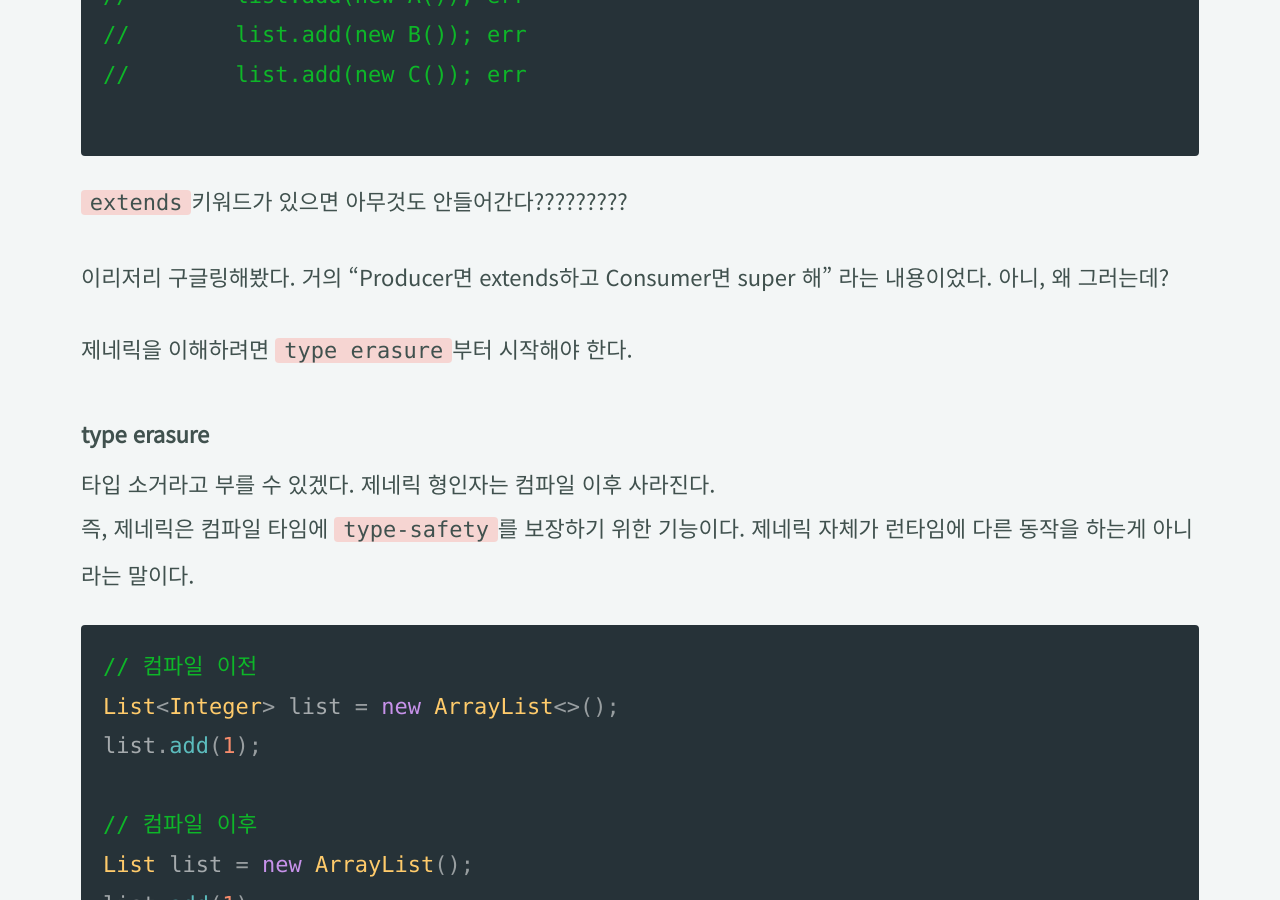
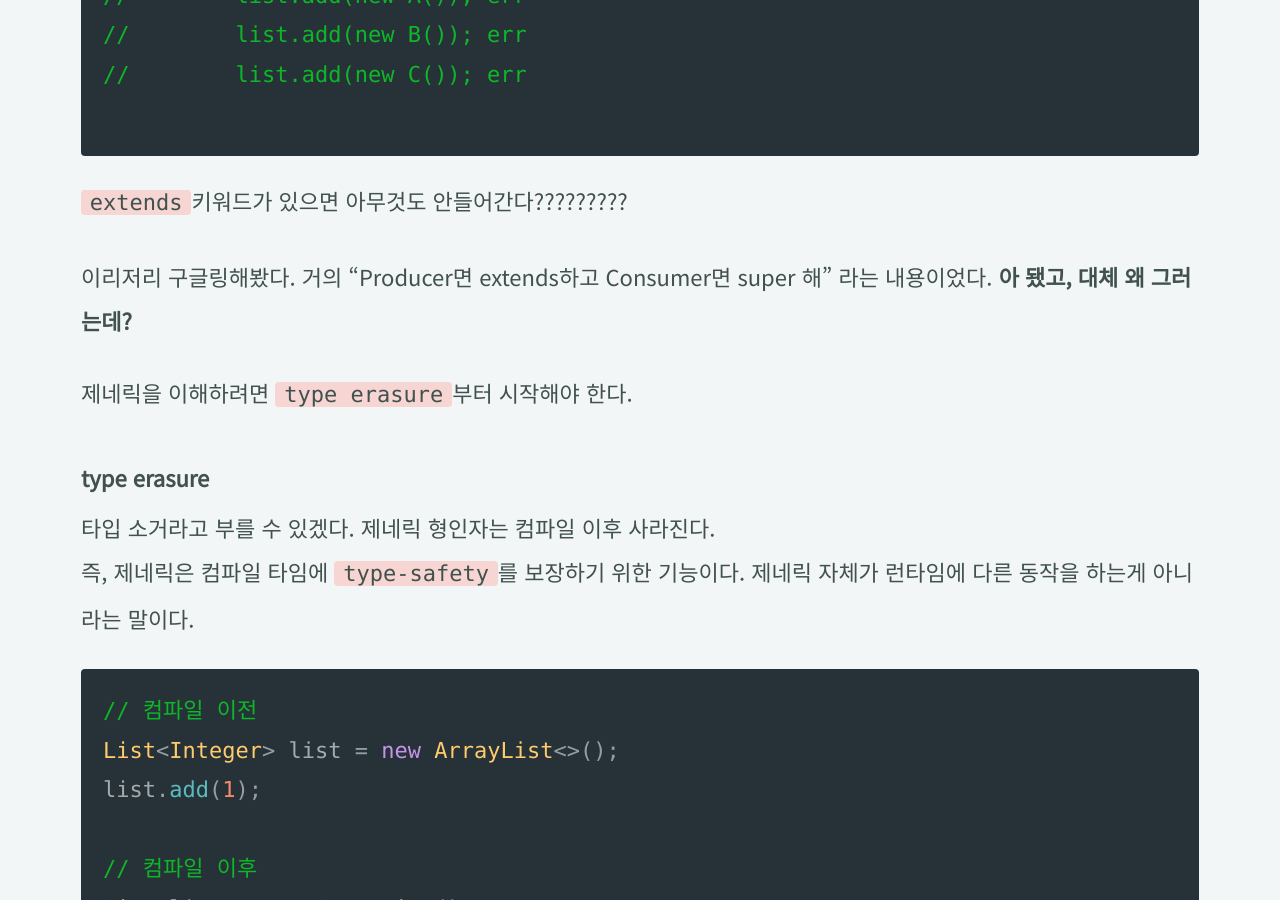
Before and after one commit to andole87/andole87.github.io, a Jekyll site: the page built from _posts/2019-07-05-java-generic.md, in a window 1280 px wide and 900 px high, scrolled down 2243 px. Built offline with Jekyll 4.4.1, drawn with Linux system fonts in a browser that asks for light colours; cached includes are drawn as plain includes; comment, search, counter and statistics services are not loaded.

Commit message:
edit post

```diff
--- a/_posts/2019-07-05-java-generic.md
+++ b/_posts/2019-07-05-java-generic.md
@@ -76,7 +76,7 @@ List<? extends B> list = new ArrayList<>();
 
 `extends`키워드가 있으면 아무것도 안들어간다?????????
 
-이리저리 구글링해봤다. 거의 "Producer면 extends하고 Consumer면 super 해" 라는 내용이었다. 아니, 왜 그러는데?
+이리저리 구글링해봤다. 거의 "Producer면 extends하고 Consumer면 super 해" 라는 내용이었다. **아 됐고, 대체 왜 그러는데?**
 
 
 
```
